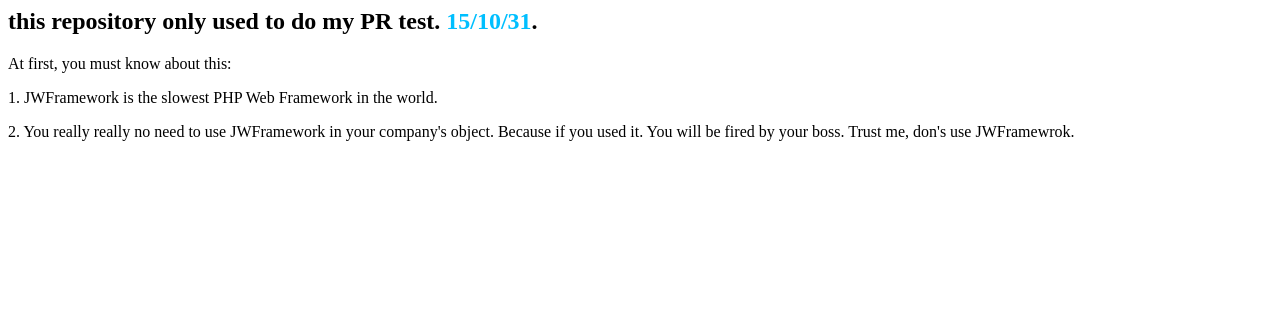
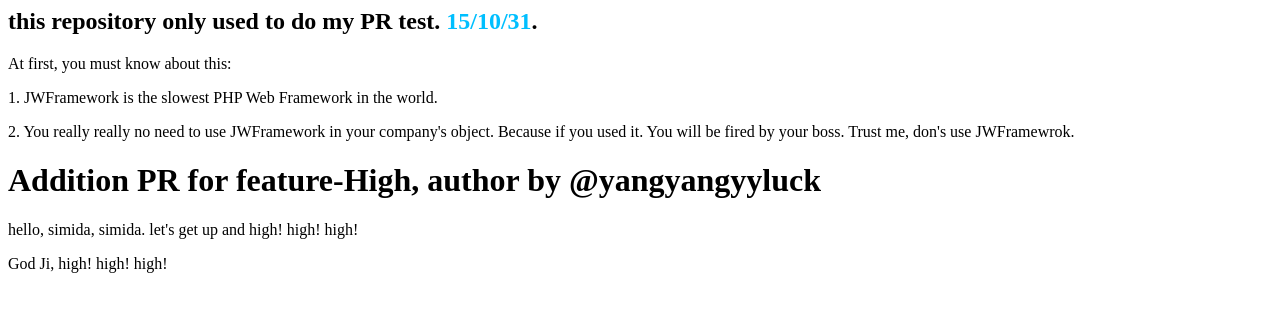
Before and after one commit to ljwphp/JWFramework, a plain HTML site: page index.html in a window 1280 px wide. Drawn offline with Linux system fonts and the light colour scheme.

Commit message:
add for high

```diff
--- a/index.html
+++ b/index.html
@@ -11,6 +11,11 @@
 <p>1. JWFramework is the slowest PHP Web Framework in the world.</p>
 <p>2. You really really no need to use JWFramework in your company's object. Because if you used it. You will be fired by your boss. Trust me, don's use JWFramewrok.</p>
 
+
+<h1>Addition PR for feature-High, author by @yangyangyyluck</h1>
+<p>hello, simida, simida. let's get up and high! high! high!</p>
+<p>God Ji, high! high! high!</p>
+
 </body>
 
 </html>
```
